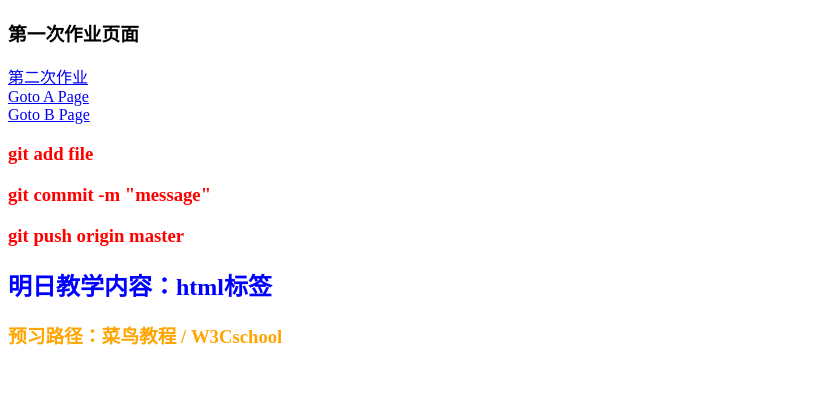
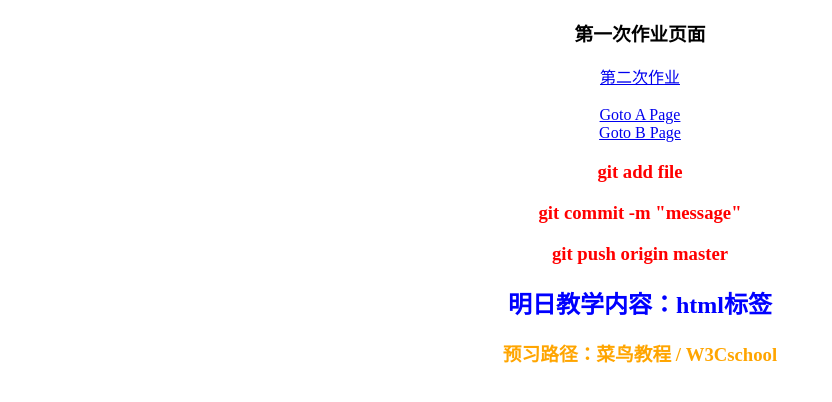
Before and after one commit to ISsunwei/train, a plain HTML site: page index.html in a window 1280 px wide. Shown: the whole page, without its empty margins (0-832 px from the left). Drawn offline with Linux system fonts and the light colour scheme.

Commit message:
second work

```diff
--- a/index.html
+++ b/index.html
@@ -5,9 +5,10 @@
     <meta http-equiv="X-UA-Compatible" content="ie=edge">
     <title>Document</title>
 </head>
-<body>
-    <h3>第一次作业页面</h3>
+<body style="width: 60%;margin: auto;text-align: center;">
+    <h3 >第一次作业页面</h3>
     <a href="./second_work/index.html">第二次作业</a>
+    <br>
     <br>
     <a href="./a.html">Goto A Page</a>
     <br>
```
